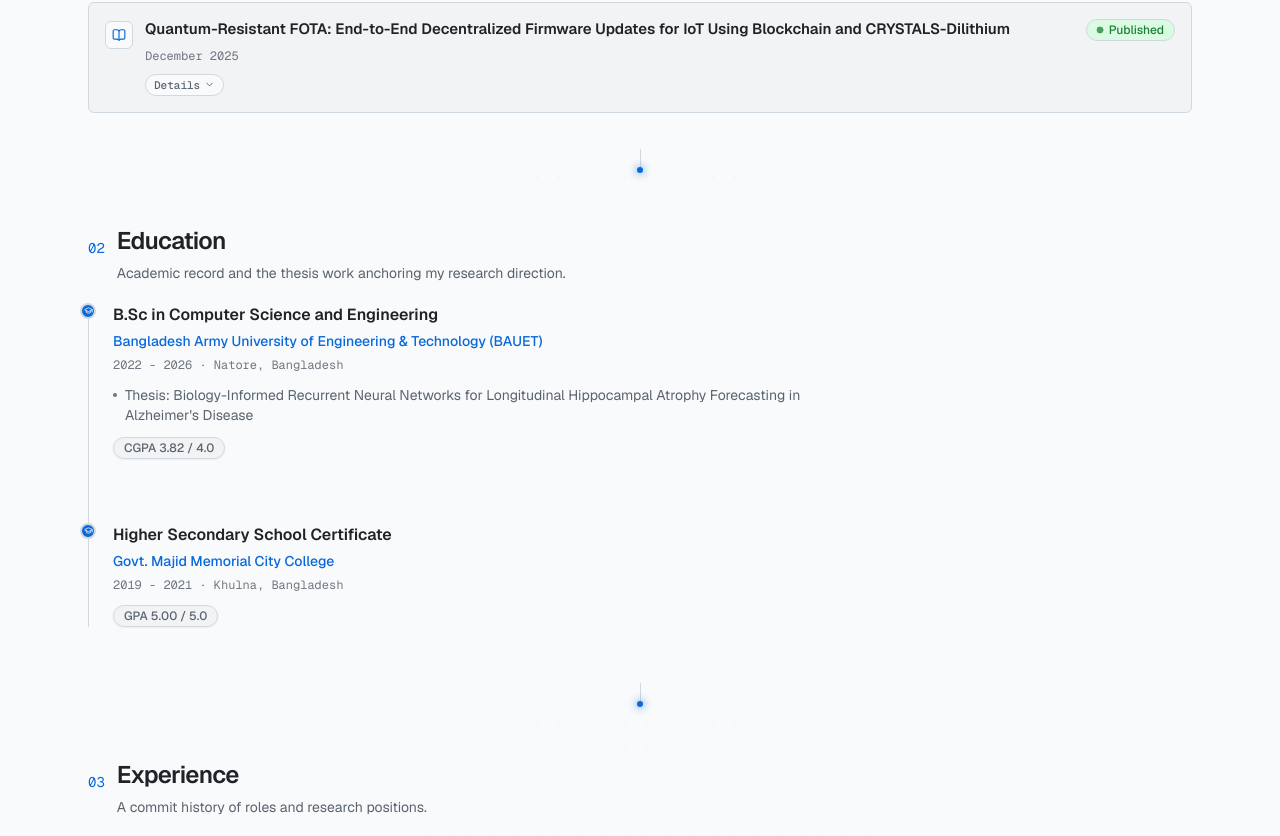
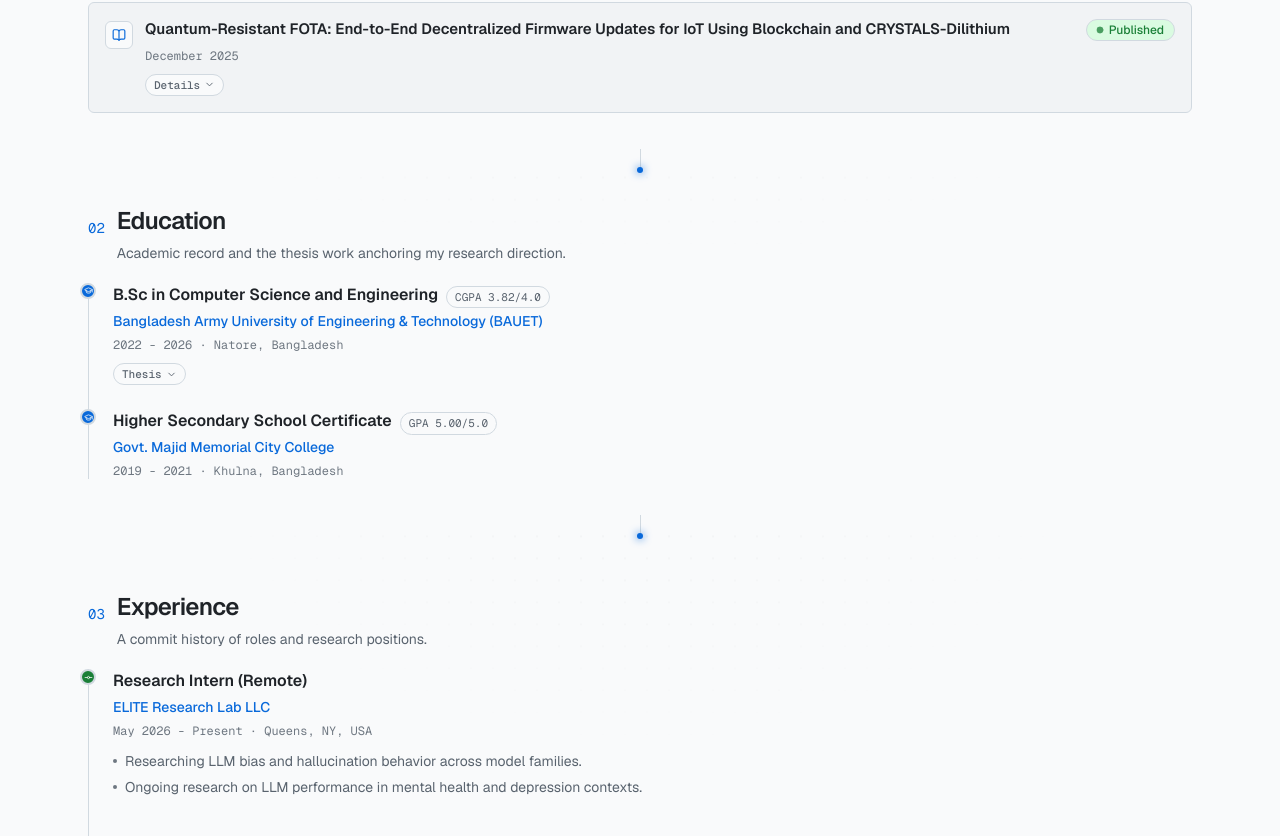
Before and after one commit to ratulhasan001/portfolio, a Next.js app: page / in a window 1280 px wide. Shown: the part 1404-2240 px from the top of the page. Built offline with nearby package versions, Linux system fonts and the light colour scheme.

Commit message:
Move the education score into the header and the thesis into Details

```diff
--- a/src/components/education-section.tsx
+++ b/src/components/education-section.tsx
@@ -3,15 +3,16 @@
 import { motion } from "framer-motion";
 import { GraduationCap } from "lucide-react";
 import { education } from "@/lib/data";
-import { SectionTitle, Chip } from "./ui";
+import { SectionTitle } from "./ui";
 import { PopWords } from "./pop-in";
 import { ParallaxLayer } from "./parallax-layer";
+import { Disclosure } from "./disclosure";
 
 export function EducationSection() {
   return (
     <section
       id="education"
-      className="relative mx-auto max-w-6xl px-4 py-10 sm:px-6 sm:py-14"
+      className="relative mx-auto max-w-6xl px-4 py-7 sm:px-6 sm:py-9"
     >
       <ParallaxLayer speed={35}>
         <div className="bg-dot-grid pointer-events-none absolute inset-0 opacity-40 [mask-image:radial-gradient(ellipse_60%_50%_at_50%_0%,#000_10%,transparent_70%)]" />
@@ -31,7 +32,7 @@ export function EducationSection() {
             whileInView={{ opacity: 1, y: 0 }}
             viewport={{ once: true, margin: "-60px" }}
             transition={{ duration: 0.5, delay: i * 0.1, ease: [0.22, 1, 0.36, 1] }}
-            className="mb-16 last:mb-0"
+            className="mb-6 last:mb-0"
           >
             <motion.span
               initial={{ scale: 0 }}
@@ -44,9 +45,15 @@ export function EducationSection() {
             </motion.span>
 
             <div className="flex flex-wrap items-center gap-2">
-              <h4 className="text-base font-semibold text-fg-default">
+              <h4 className="text-sm font-semibold text-fg-default sm:text-base">
                 <PopWords text={edu.degree} inView stagger={0.04} />
               </h4>
+              {edu.score && (
+                <span className="mono rounded-full border border-border-muted bg-canvas px-2 py-0.5 text-[11px] text-fg-muted">
+                  {edu.score.label} {edu.score.value.toFixed(2)}/
+                  {edu.score.scale.toFixed(1)}
+                </span>
+              )}
               {edu.merit && (
                 <span className="rounded-full bg-success-subtle px-2 py-0.5 text-[11px] font-medium text-success">
                   {edu.merit}
@@ -59,21 +66,13 @@ export function EducationSection() {
             <p className="mono mt-0.5 text-xs text-fg-subtle">
               {edu.period} · {edu.location}
             </p>
+
             {edu.detail && (
-              <ul className="mt-3 space-y-1.5 text-sm text-fg-muted">
-                <li className="flex gap-2">
-                  <span className="mt-2 h-1 w-1 shrink-0 rounded-full bg-fg-subtle" />
+              <Disclosure label="Thesis" className="mt-2">
+                <p className="text-sm leading-relaxed text-fg-muted">
                   {edu.detail}
-                </li>
-              </ul>
-            )}
-            {edu.score && (
-              <div className="mt-3 flex flex-wrap gap-1.5">
-                <Chip>
-                  {edu.score.label} {edu.score.value.toFixed(2)} /{" "}
-                  {edu.score.scale.toFixed(1)}
-                </Chip>
-              </div>
+                </p>
+              </Disclosure>
             )}
           </motion.li>
         ))}
```
